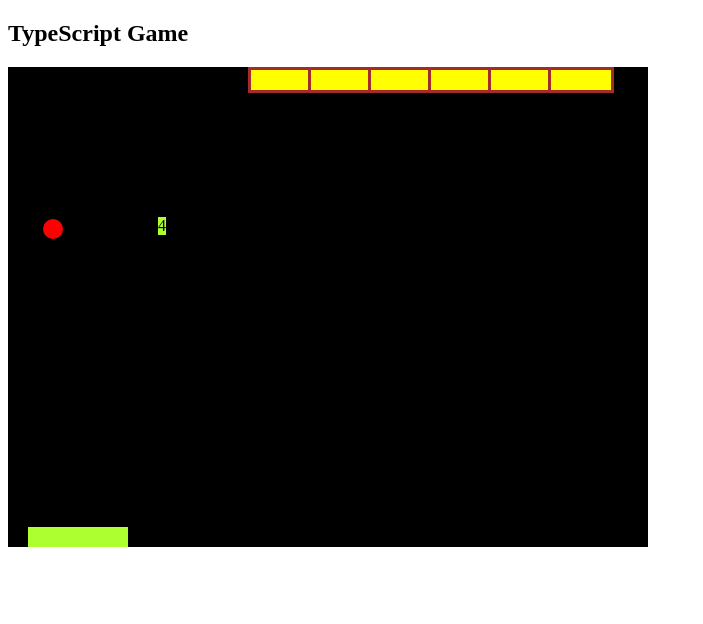
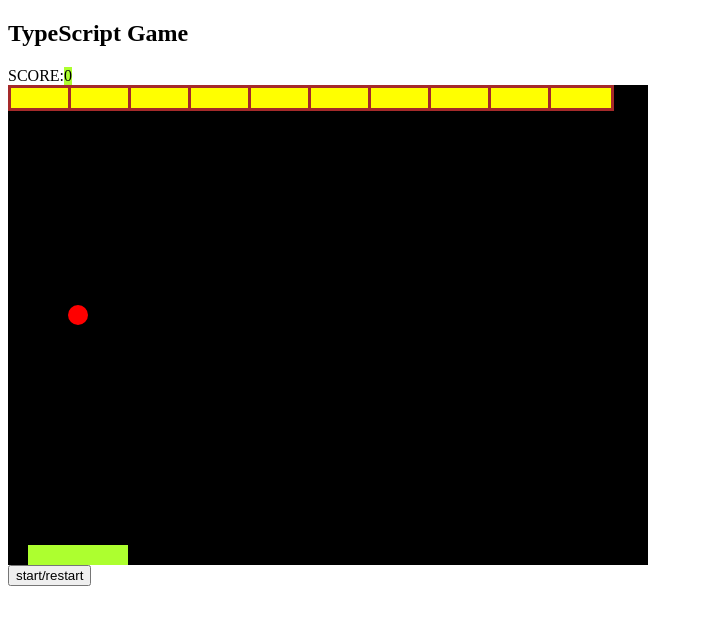
Before and after one commit to rajeshpillai/typescript-bricks-game, a website built with webpack: page public/index.html in a window 1280 px wide. Shown: the whole page, without its empty margins (0-703 px from the left). Built offline with nearby package versions, Linux system fonts and the light colour scheme.

Commit message:
Score and restart

```diff
--- a/public/index.html
+++ b/public/index.html
@@ -12,6 +12,10 @@
       position: relative;
     }
 
+    #game-area {
+      position: relative;
+    }
+
     #game {
       position: relative;
       width: 640px;
@@ -23,7 +27,6 @@
     #score_player1,
     #score_player2 {
       display: inline-block;
-      position: absolute;
     }
 
     #score_player1 {
@@ -61,12 +64,21 @@
 <body>
   <div class="game-wrapper">
     <h2>TypeScript Game</h2>
-    <div id="game">
-      <span id="score_player1">0</span>
+    <div id="game-area">
+      SCORE:<div id="score_player1">0</div>
+      <div id="game">
 
+      </div>
     </div>
+    <footer><button onclick="start()">start/restart</button></footer>
   </div>
   <script src="./dist/bundle.js"></script>
+  <script>
+    function start() {
+      setup();
+      game.start();
+    }
+  </script>
 </body>
 
 </html>
--- a/src/blocks/ball.ts
+++ b/src/blocks/ball.ts
@@ -31,7 +31,7 @@ export default class Ball extends Entity {
 
     game.canvas.append(player);
 
-    this.reset();
+    this.init();
   }
 
   moveTo(ball) {
@@ -47,7 +47,7 @@ export default class Ball extends Entity {
     player.style.top = this.y + 'px';
   }
 
-  reset() {
+  init() {
     let game = this.game;
     this.x = game.width / 2 - this.width; // center ball horizontally
     this.y = game.height / 2 - this.height; // center ball vertically
@@ -61,9 +61,15 @@ export default class Ball extends Entity {
   }
 
   update() {
+    super.update();
     let game = this.game;
+
+    // setTimeout(() => {
+    //   this.yVelocity = 0;
+    //   this.xVelocity = 0;
+    // }, 3000)
+
     //Entity.prototype.update.apply(this, arguments); // call parent update()
-    super.update();
     // If the ball hits the top postion move it down and vice versa
     if (this.y > game.height - this.height || this.y < 0) {
       this.yVelocity *= -1; // switch the direction of the ball
@@ -92,7 +98,7 @@ export default class Ball extends Entity {
 
     for (var i = 0; i < game.wall.bricks.length; i++) {
       var b = game.wall.bricks[i];
-      if (b.show == true &&  this.intersect(b)) {
+      if (b.show == true && this.intersect(b)) {
         b.show = false;
         game.score1++;
         console.log("::brick.intersect");
--- a/src/blocks/game.ts
+++ b/src/blocks/game.ts
@@ -11,6 +11,7 @@ export default class Game {
   background: any
   score1: number
   score2: number
+  animId: any
 
   static keys = {
     32: 'space',
@@ -57,13 +58,17 @@ export default class Game {
     let fps: number = 60,
       interval: number = 1000 / fps;
 
-    let loop = () => {
-      window.requestAnimationFrame(loop);
+    let loop = (time) => {
+      this.animId = window.requestAnimationFrame(loop);
       this.update();
       this.draw();
+
+      if (this.score1 == 10) {
+        window.cancelAnimationFrame(this.animId);
+      }
     };
 
-    loop();
+    window.requestAnimationFrame(loop);
   }
 
   update() {
--- a/src/main.ts
+++ b/src/main.ts
@@ -1,17 +1,31 @@
 import Game from './blocks/game';
 import Ball from './blocks/ball';
 import Wall from './blocks/wall';
-import Player  from './blocks/player';
+import Player from './blocks/player';
 import Background from './blocks/background';
+
+declare global {
+  interface Window { game: any; setup: any }
+}
+
 
 var scene = document.querySelector("#game"),
   game = new Game(scene);
 
+function setup() {
+  scene.innerHTML = "";
+  window.cancelAnimationFrame(game.animId);
   game.entities = [
     game.ball = new Ball(game),
     game.wall = new Wall(game),
     game.player = new Player(game),
     game.background = new Background(game)
   ]
+  game.score1 = 0;
+}
 
+setup();
 game.start();
+
+window.game = game;
+window.setup = setup;
```
Also changed, not shown: public/dist/bundle.js. Lines whose indentation alone changed are shown as unchanged.
